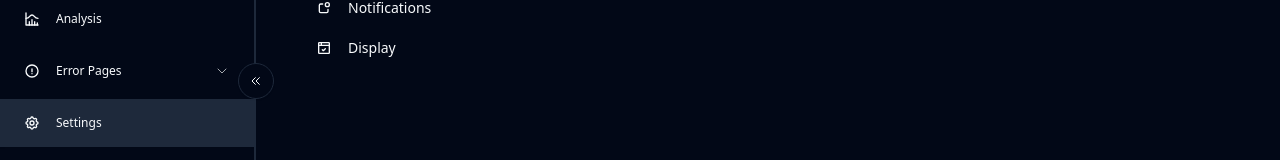
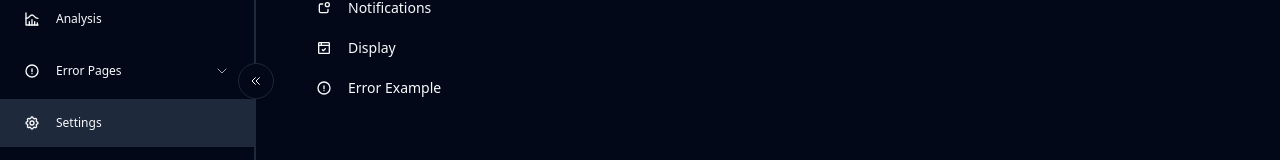
Before and after one commit to renhuawei/vite-web, a React (Vite) app: page /settings/account in a window 1280 px wide. Shown: the part 337-497 px from the top of the page. Built offline with nearby package versions, Linux system fonts and the light colour scheme.

Commit message:
feat: add example error page for settings

```diff
--- /dev/null
+++ b/src/pages/settings/error-example/index.tsx
@@ -0,0 +1,4 @@
+export default function ErrorExample() {
+  throw Error('an error occurs while loading this component')
+  return <h1>Error Example</h1>
+}
--- a/src/pages/settings/index.tsx
+++ b/src/pages/settings/index.tsx
@@ -1,6 +1,7 @@
 import { Outlet } from 'react-router'
 import {
   IconBrowserCheck,
+  IconExclamationCircle,
   IconNotification,
   IconPalette,
   IconTool,
@@ -38,7 +39,7 @@ export default function Settings() {
           <aside className='sticky top-0 lg:w-1/5'>
             <SidebarNav items={sidebarNavItems} />
           </aside>
-          <div className='p-1 pr-4 lg:max-w-xl'>
+          <div className='w-full p-1 pr-4 lg:max-w-xl'>
             <div className='pb-16'>
               <Outlet />
             </div>
@@ -75,4 +76,9 @@ const sidebarNavItems = [
     icon: <IconBrowserCheck size={18} />,
     href: '/settings/display',
   },
+  {
+    title: 'Error Example',
+    icon: <IconExclamationCircle size={18} />,
+    href: '/settings/error-example',
+  },
 ]
--- a/src/router.tsx
+++ b/src/router.tsx
@@ -83,6 +83,14 @@ const router = createBrowserRouter([
               Component: (await import('./pages/settings/display')).default,
             }),
           },
+          {
+            path: 'error-example',
+            lazy: async () => ({
+              Component: (await import('./pages/settings/error-example'))
+                .default,
+            }),
+            errorElement: <GeneralError className='h-[50svh]' minimal />,
+          },
         ],
       },
     ],
```
